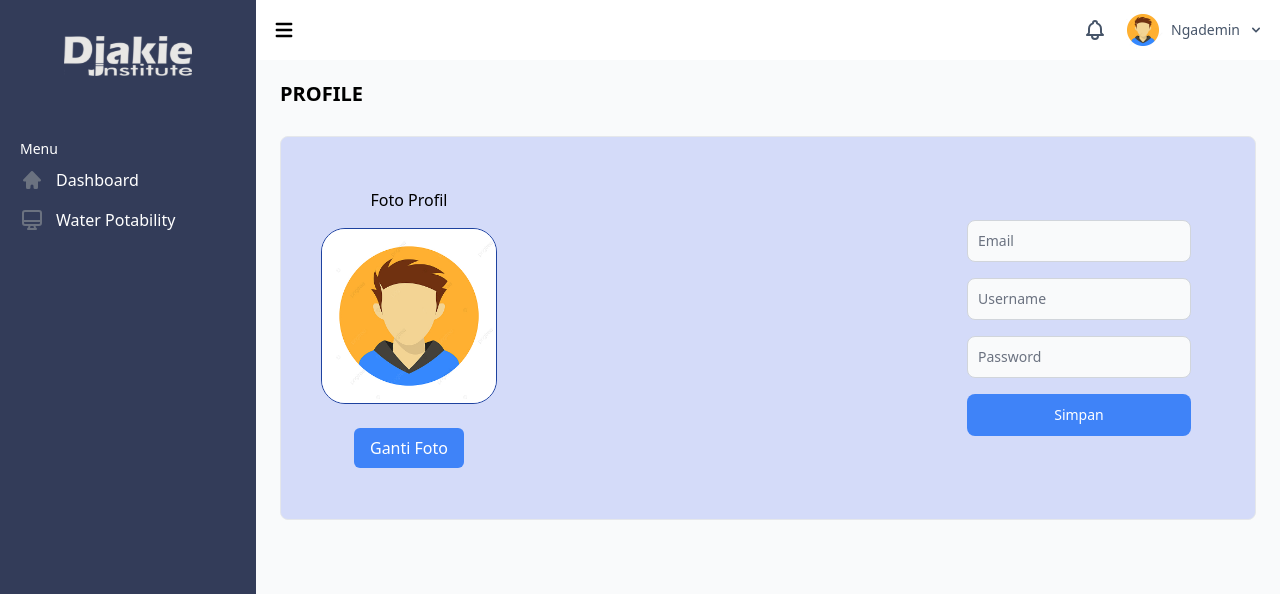
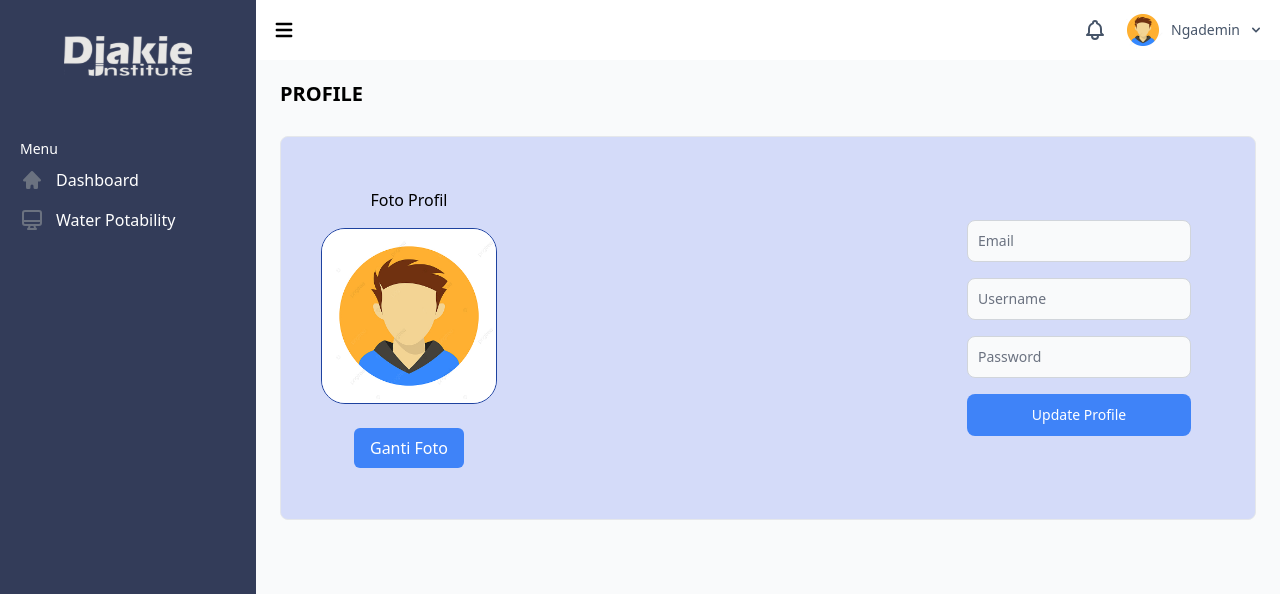
Before and after one commit to seedev43/uas-pemrograman-visual, a React (Vite) app: page /profile in a window 1280 px wide. Shown: the top 594 px of the page. Built offline with nearby package versions, Linux system fonts and the light colour scheme.

Commit message:
fix code

```diff
--- /dev/null
+++ b/src/components/Layout.jsx
@@ -0,0 +1,28 @@
+import { useState } from 'react';
+
+import { SidebarComponent } from '../components/Sidebar';
+import { BurgerMenu } from '../components/BurgerMenu';
+
+export default function Layout({ children }) {
+    const [isSidebarOpen, setIsSidebarOpen] = useState(true);
+
+    const toggleSidebar = () => {
+        setIsSidebarOpen(!isSidebarOpen);
+    };
+
+    return (
+        <div className="flex min-h-screen bg-gray-50">
+            <SidebarComponent isSidebarOpen={isSidebarOpen} />
+
+            {/* Main content area */}
+            <div className="flex-1">
+                <BurgerMenu sidebarOpen={isSidebarOpen} toggleSidebar={toggleSidebar} />
+
+                {/* Main content */}
+                <div className={`mt-14 p-6 transition-all duration-300 ${isSidebarOpen ? 'lg:ml-64' : 'lg:ml-0'} ml-0`}>
+                    {children}
+                </div>
+            </div>
+        </div>
+    );
+}
--- a/src/components/Navbar.jsx
+++ b/src/components/Navbar.jsx
@@ -8,6 +8,15 @@ export function Nav() {
     if (aboutSection) {
       aboutSection.scrollIntoView({ behavior: "smooth" });
     }
+
+  };
+
+  const scrollToContact = () => {
+    const contactSection = document.getElementById("contact");
+    if (contactSection) {
+      contactSection.scrollIntoView({ behavior: "smooth" });
+    }
+
   };
 
   return (
@@ -27,6 +36,7 @@ export function Nav() {
       </div>
       <NavbarCollapse>
         <NavbarLink className="cursor-pointer" onClick={scrollToAbout}>About</NavbarLink>
+        <NavbarLink className="cursor-pointer" onClick={scrollToContact}>Contact</NavbarLink>
       </NavbarCollapse>
     </Navbar>
   );
--- a/src/pages/Dashboard.jsx
+++ b/src/pages/Dashboard.jsx
@@ -1,26 +1,17 @@
-import { useState } from 'react';
-import { Sidebar, Navbar, Card } from "flowbite-react"
-import { HiMenu, HiOutlineDesktopComputer } from 'react-icons/hi';
-import logo from '../assets/logo_white.svg'
+import { Card } from 'flowbite-react';
 import pictDashboard from '../assets/profile-img.png'
 import { HiArrowRight } from 'react-icons/hi'
 import profilePicture from "../assets/profile.jpg"
 
 import moment from 'moment-timezone';
-import 'moment/locale/id'; // Import locale Indonesia
-import { SidebarComponent } from '../components/Sidebar';
-import { BurgerMenu } from '../components/BurgerMenu';
+import 'moment/locale/id';
 import { Link } from 'react-router-dom';
+import Layout from '../components/Layout';
 
 
 export default function Dashboard() {
     document.title = "Dashboard"
 
-    const [isSidebarOpen, setIsSidebarOpen] = useState(true);
-
-    const toggleSidebar = () => {
-        setIsSidebarOpen(!isSidebarOpen);
-    };
 
     moment.locale('id');
 
@@ -29,15 +20,7 @@ export default function Dashboard() {
 
 
     return (
-        <div className="flex min-h-screen bg-gray-50">
-            <SidebarComponent isSidebarOpen={isSidebarOpen} />
-
-            {/* Main content area */}
-            <div className="flex-1">
-                <BurgerMenu sidebarOpen={isSidebarOpen} toggleSidebar={toggleSidebar} />
-
-                {/* Main content */}
-                <div className={`mt-14 p-6 transition-all duration-300 ${isSidebarOpen ? 'lg:ml-64' : 'lg:ml-0'} ml-0`}>
+        <Layout>
             <h1 className="text-xl font-bold mb-7">DASHBOARD</h1>
             <Card className="relative w-full h-96 bg-[#D4DBF9] shadow-none">
                 <p className="text-gray-700 dark:text-gray-400 font-normal mt-0 mb-auto">Welcome!</p>
@@ -63,8 +46,7 @@ export default function Dashboard() {
                 </div>
 
             </Card>
-                </div>
-            </div>
-        </div>
+        </Layout>
+
     );
 }
--- a/src/pages/LandingPage.jsx
+++ b/src/pages/LandingPage.jsx
@@ -50,7 +50,7 @@ export default function LandingPage() {
       </section>
 
       {/* Contact Us Section */}
-      <section className="py-16">
+      <section className="py-16" id="contact">
         <div className="container mx-auto px-4">
           <h2 className="text-3xl font-bold text-center mb-8">Contact Us</h2>
           <form className="max-w-lg mx-auto space-y-4">
--- a/src/pages/Profile.jsx
+++ b/src/pages/Profile.jsx
@@ -1,26 +1,12 @@
-import { useRef, useState } from 'react';
-import { Sidebar, Navbar, Card, Button, TextInput } from "flowbite-react"
-import { HiMenu, HiOutlineDesktopComputer } from 'react-icons/hi';
-import logo from '../assets/logo_white.svg'
-import pictDashboard from '../assets/profile-img.png'
-import { UserDropdown } from '../components/UserDropdown';
-import { HomeIcon, TvIcon } from '@heroicons/react/16/solid';
+import { useRef } from 'react';
+import { Card, Button, TextInput } from "flowbite-react"
 import profilePicture from "../assets/profile.jpg"
 
-import { SidebarComponent } from '../components/Sidebar';
-import { BurgerMenu } from '../components/BurgerMenu';
+import Layout from '../components/Layout';
 
 
 export default function Profile() {
     document.title = "Profile Page"
-
-    const [isSidebarOpen, setIsSidebarOpen] = useState(true);
-
-    const toggleSidebar = () => {
-        setIsSidebarOpen(!isSidebarOpen);
-
-
-    };
 
     const fileInputRef = useRef(null);
 
@@ -32,21 +18,12 @@ export default function Profile() {
         const file = e.target.files[0];
         if (file) {
             console.log('File yang dipilih:', file);
-            // Di sini tambahkan logika untuk mengunggah file atau melakukan hal lain yang diinginkan
         }
     }
 
 
     return (
-        <div className="flex min-h-screen bg-gray-50">
-            <SidebarComponent isSidebarOpen={isSidebarOpen} />
-
-            {/* Main content area */}
-            <div className="flex-1">
-                <BurgerMenu sidebarOpen={isSidebarOpen} toggleSidebar={toggleSidebar} />
-
-                {/* Main content */}
-                <div className={`mt-14 p-6 transition-all duration-300 ${isSidebarOpen ? 'lg:ml-64' : 'lg:ml-0'} ml-0`}>
+        <Layout>
             <h1 className="text-xl font-bold mb-7">PROFILE</h1>
             <Card className="relative w-full h-96 bg-[#D4DBF9] shadow-none">
                 <div className="flex justify-between items-center h-full">
@@ -56,16 +33,14 @@ export default function Profile() {
                         <img src={profilePicture} className="mb-6 border border-blue-800 rounded-3xl w-44 h-auto" alt="Profile" />
                         <label
                             className="cursor-pointer bg-blue-500 hover:bg-blue-600 text-white py-2 px-4 rounded-md"
-                                    onClick={handleChooseFile}
-                                >
+                            onClick={handleChooseFile}>
                             Ganti Foto
                             <input
                                 type="file"
                                 ref={fileInputRef}
                                 className="hidden"
                                 onChange={handleFileChange}
-                                        accept="image/*"
-                                    />
+                                accept="image/*" />
                         </label>
                     </div>
 
@@ -77,14 +52,13 @@ export default function Profile() {
                             <TextInput type="text" placeholder="Username" required />
                             <TextInput type="password" placeholder="Password" required />
                             <Button type="submit" className="bg-blue-500 hover:bg-blue-600 text-white">
-                                        Simpan
+                                Update Profile
                             </Button>
                         </form>
                     </div>
                 </div>
             </Card>
-                </div>
-            </div>
-        </div>
+        </Layout>
+
     );
 }
--- a/src/pages/WaterPotability.jsx
+++ b/src/pages/WaterPotability.jsx
@@ -1,29 +1,11 @@
-import { useState } from 'react';
-import { Card, Button, Checkbox, Label, TextInput } from "flowbite-react"
-import pictDashboard from '../assets/profile-img.png'
-import profilePicture from "../assets/profile.jpg"
-
-import { SidebarComponent } from '../components/Sidebar';
-import { BurgerMenu } from '../components/BurgerMenu';
-
+import { Card, Button, TextInput } from "flowbite-react"
+import Layout from '../components/Layout';
 
 export default function WaterPotability() {
-    const [isSidebarOpen, setIsSidebarOpen] = useState(true);
-
-    const toggleSidebar = () => {
-        setIsSidebarOpen(!isSidebarOpen);
-    };
+    document.title = "Water Potability"
 
     return (
-        <div className="flex min-h-screen bg-gray-50">
-            <SidebarComponent isSidebarOpen={isSidebarOpen} />
-
-            {/* Main content area */}
-            <div className="flex-1">
-                <BurgerMenu sidebarOpen={isSidebarOpen} toggleSidebar={toggleSidebar} />
-
-                {/* Main content */}
-                <div className={`mt-14 p-6 transition-all duration-300 ${isSidebarOpen ? 'lg:ml-64' : 'lg:ml-0'} ml-0`}>
+        <Layout>
             <h1 className="text-xl font-bold mb-7">WATER POTABILITY CLASSIFICATION (KLASIFIKASI  KELAYAKAN AIR MINUM)</h1>
             <Card className="relative w-full h-auto bg-white shadow-none border-none">
                 <span className="text-black font-bold">Klasifikasi Dataset Water Potability menggunakan algoritma Random Forest Classifier</span>
@@ -60,8 +42,7 @@ export default function WaterPotability() {
                     <Button className="mt-4 w-full bg-[#3C66FD] hover:!bg-[#2749c5]" type="submit">Submit</Button>
                 </form>
             </Card>
-                </div>
-            </div>
-        </div>
+        </Layout>
+
     );
 }
```
Lines whose indentation alone changed are shown as unchanged.
